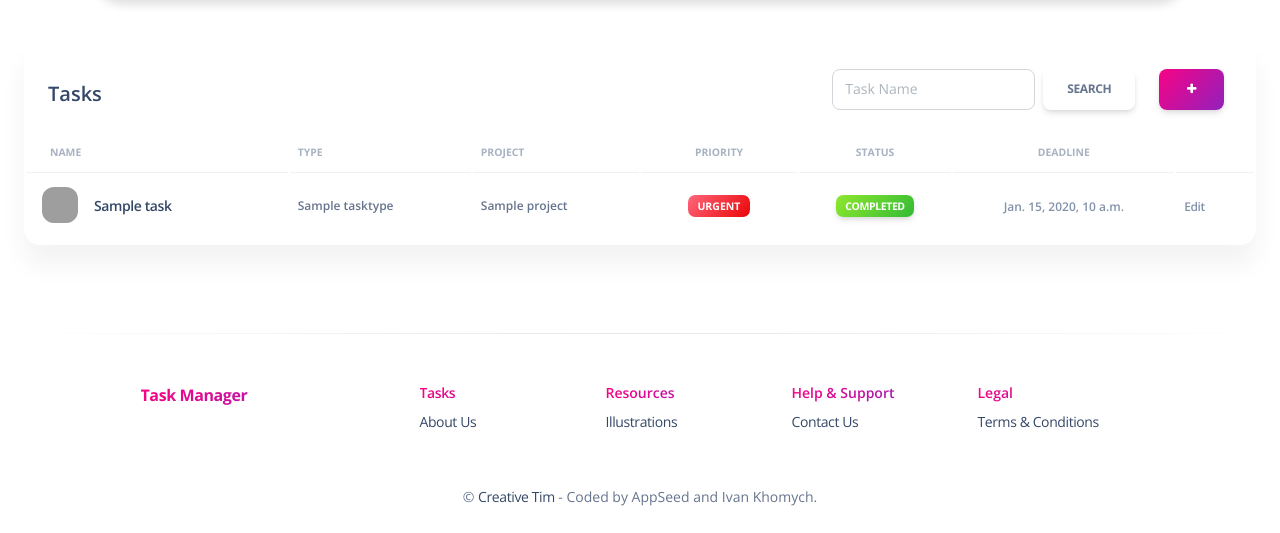
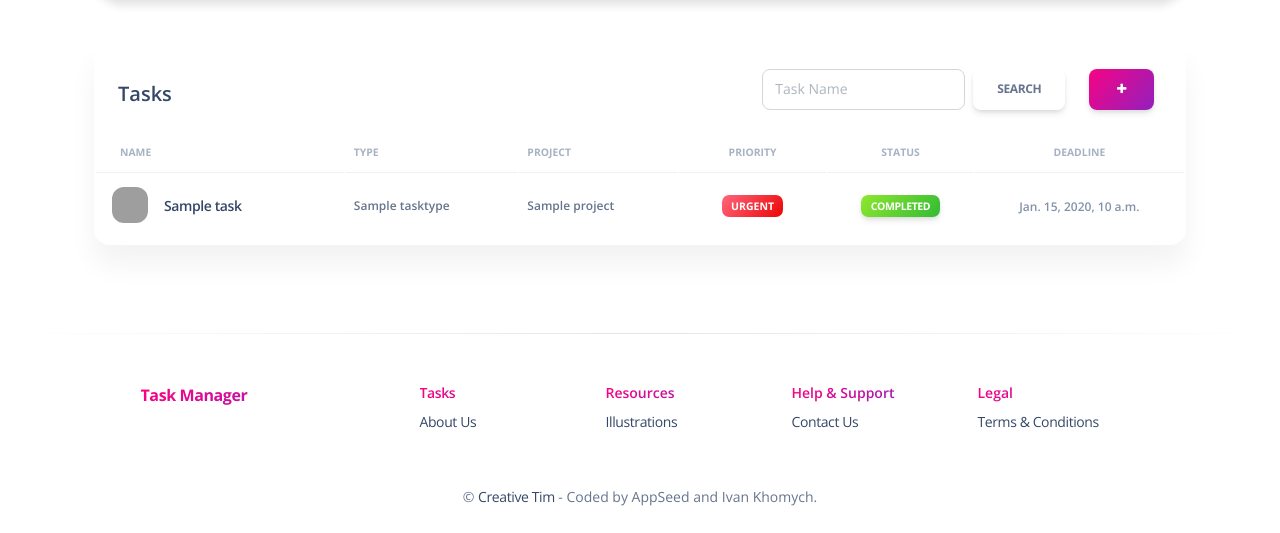
Before and after one commit to Khomychh/task_manager_site, a Django app: page /tasks/ in a window 1280 px wide. Shown: the part 73-606 px from the top of the page. Run offline with Django 5.2, Linux system fonts and the light colour scheme; tables that the repository leaves empty hold one stand-in row (values such as "Sample post"); some libraries are stand-ins or nearby versions; grey boxes are pictures that could not be loaded.

Commit message:
style: delete col edit in table task_list

```diff
--- a/templates/tasks/task_list.html
+++ b/templates/tasks/task_list.html
@@ -14,7 +14,7 @@
 {% endblock %}
 
 {% block content %}
-    <div class="container-fluid py-4" style="margin-top: 90px">
+  <div class="container py-4" style="margin-top: 90px">
     <div class="row">
       <div class="col-12">
         <div class="card mb-4">
@@ -44,7 +44,6 @@
                       <th class="text-center text-uppercase text-secondary text-xxs font-weight-bolder opacity-7">Priority</th>
                       <th class="text-center text-uppercase text-secondary text-xxs font-weight-bolder opacity-7">Status</th>
                       <th class="text-center text-uppercase text-secondary text-xxs font-weight-bolder opacity-7">Deadline</th>
-                      <th class="text-secondary opacity-7"></th>
                     </tr>
                   </thead>
                   <tbody>
@@ -107,12 +106,6 @@
                         <td class="align-middle text-center">
                           <span class="text-secondary text-xs font-weight-bold">{{ task.deadline }}</span>
                         </td>
-
-                        <td class="align-middle">
-                          <a href="{% url 'tasks:task-update' pk=task.id %}" class="text-secondary font-weight-bold text-xs" data-toggle="tooltip" data-original-title="Edit user">
-                            Edit
-                          </a>
-                        </td>
                       </tr>
                     {% endfor %}
                   </tbody>
```
